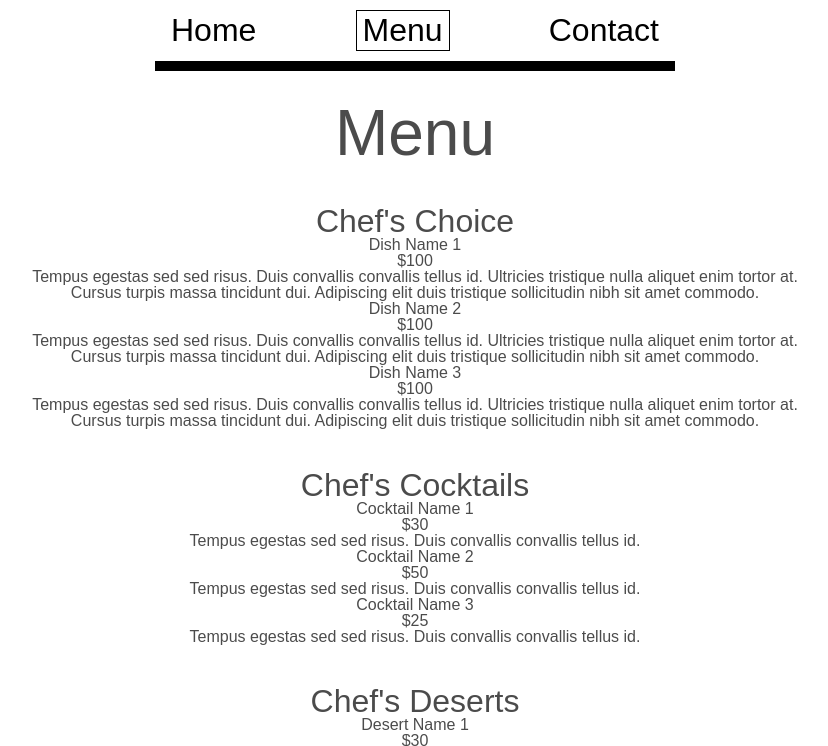
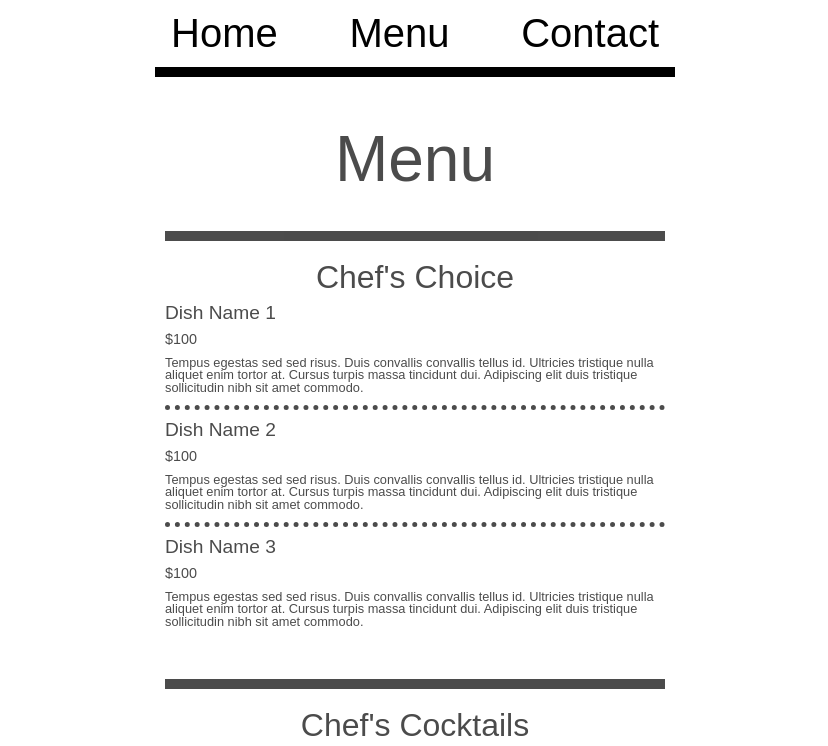
Before and after one commit to rybe322/Restaurant-Page, a website built with webpack: page dist/index.html in a window 1280 px wide. Both pictures are taken after a click on the button "Menu". Shown: the top 746 px of the page, without its empty margins (225-1053 px from the left). Built offline with Linux system fonts and the light colour scheme; a web font is replaced by a local one.

Commit message:
Update styling

```diff
--- a/src/menu.js
+++ b/src/menu.js
@@ -19,7 +19,7 @@ export const Menu = () => {
   }
 
   const getChefsChoice = () => {
-    const menuItemDiv = createHTMLElement('div', {id:'menu-item-container'})
+    const menuItemDiv = createHTMLElement('div', {id:'chef-div'})
     const chefH2 = createHTMLElement('h2', {textContent: 'Chef\'s Choice'})
     menuItemDiv.appendChild(chefH2)
     menuItemDiv.appendChild(createMenuItem('Dish Name 1','$100', 'Tempus egestas sed sed risus. Duis convallis convallis tellus id. Ultricies tristique nulla aliquet enim tortor at. Cursus turpis massa tincidunt dui. Adipiscing elit duis tristique sollicitudin nibh sit amet commodo.'))
@@ -30,7 +30,7 @@ export const Menu = () => {
 
 
   const getCocktails = () => {
-    const cocktailDiv = createHTMLElement('div', {id:'cocktail-item-container'})
+    const cocktailDiv = createHTMLElement('div', {id:'cocktail-div'})
     const cocktailH2 = createHTMLElement('h2', {textContent: 'Chef\'s Cocktails'})
     cocktailDiv.appendChild(cocktailH2)
     cocktailDiv.appendChild(createMenuItem('Cocktail Name 1','$30', 'Tempus egestas sed sed risus. Duis convallis convallis tellus id.'))
@@ -40,7 +40,7 @@ export const Menu = () => {
   }
 
   const getDeserts = () => {
-    const desertDiv = createHTMLElement('div', {id:'desert-item-container'})
+    const desertDiv = createHTMLElement('div', {id:'desert-div'})
     const desertH2 = createHTMLElement('h2', {textContent: 'Chef\'s Deserts'})
     desertDiv.appendChild(desertH2)
     desertDiv.appendChild(createMenuItem('Desert Name 1','$30', 'Duis convallis convallis tellus id.'))
--- a/src/root.js
+++ b/src/root.js
@@ -26,9 +26,12 @@ export const Root = () => {
   const drawButtonBorder = (button) => {
     const buttons = document.querySelectorAll('button')
     buttons.forEach(button => button.style.border = 'none')
+    /*
+    FOR DRAWING THE BORDER AROUND THE BUTTONS TODO
     console.log('hellow from draw')
     console.log(button)
     button.style.border = '1px solid black'
+    */
   }
 
   const render = (button) => {
--- a/src/styles/styles.css
+++ b/src/styles/styles.css
@@ -1,3 +1,16 @@
+
+:root {
+  --h1-size: 4rem;
+  --h2-size: 2rem;
+  --section-border-top: 10px solid black;
+
+  --header-background: #B7999C;
+  --content-background: #F6B6BC;
+
+}
+
+#content {
+}
 
 html {
 
@@ -7,6 +20,8 @@ html {
 body {
   font-family: 'AvaraBold', sans-serif;
 }
+
+
 
 
 #root {
@@ -24,10 +39,10 @@ body {
 }
 
 h1 {
-  font-size: 4rem;
+  font-size: var(--h1-size);
 }
 h2 {
-  font-size: 2rem;
+  font-size: var(--h2-size);
 }
 #content {
 
@@ -51,7 +66,7 @@ HEADER CSS START
 header {
   width: 500px;
   padding: 10px;
-  border-bottom: 10px solid black;
+  border-bottom: var(--section-border-top);
 }
 
 nav {
@@ -62,7 +77,7 @@ nav {
 }
 
 button {
-  font-size: 2rem;
+  font-size: 2.5rem;
   border: none;
   font-family: inherit;
   background-color: inherit;
@@ -86,7 +101,7 @@ HOME CSS START
   width: 500px;
   margin: 0 auto;
   padding-top: 20px;
-  border-top: 10px solid black;
+  border-top: var(--section-border-top);
 }
 
 #about-div p {
@@ -110,3 +125,52 @@ HOME CSS START
 /*
 HOME CSS END
 */
+
+/*
+MENU CSS START
+*/
+#chef-div, #cocktail-div, #desert-div {
+  margin: 0 auto;
+  width: 500px;
+  text-align: left;
+  padding-top: 20px;
+  border-top: var(--section-border-top);
+}
+
+
+#chef-div h2, #cocktail-div h2, #desert-div h2 {
+  text-align: center;
+}
+
+h1 {
+  margin-top: 20px;
+}
+
+.menu-item-name {
+  font-size: 1.2rem;
+  margin-top: 10px;
+}
+
+.menu-item-price {
+  font-size: .9rem;
+}
+
+.menu-item-description {
+  font-size: .8rem;
+}
+
+.menu-item {
+  border-bottom: 5px dotted black;
+}
+
+.menu-item-name, .menu-item-price, .menu-item-description {
+  margin-bottom: 10px;
+}
+
+#chef-div .menu-item:last-child {
+  border: none;
+}
+
+/*
+MENU CSS END
+*/
```
Also changed, not shown: dist/main.js.
